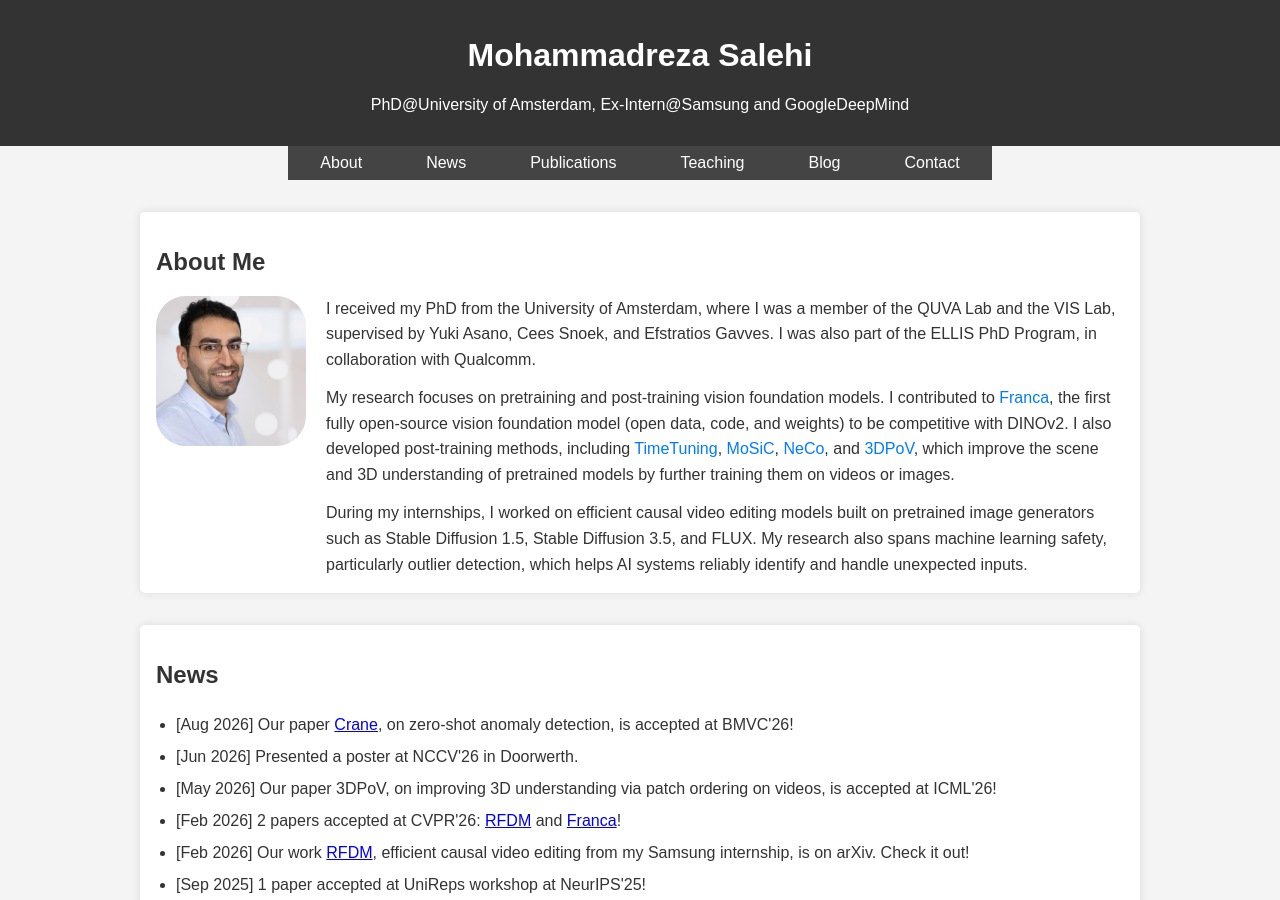
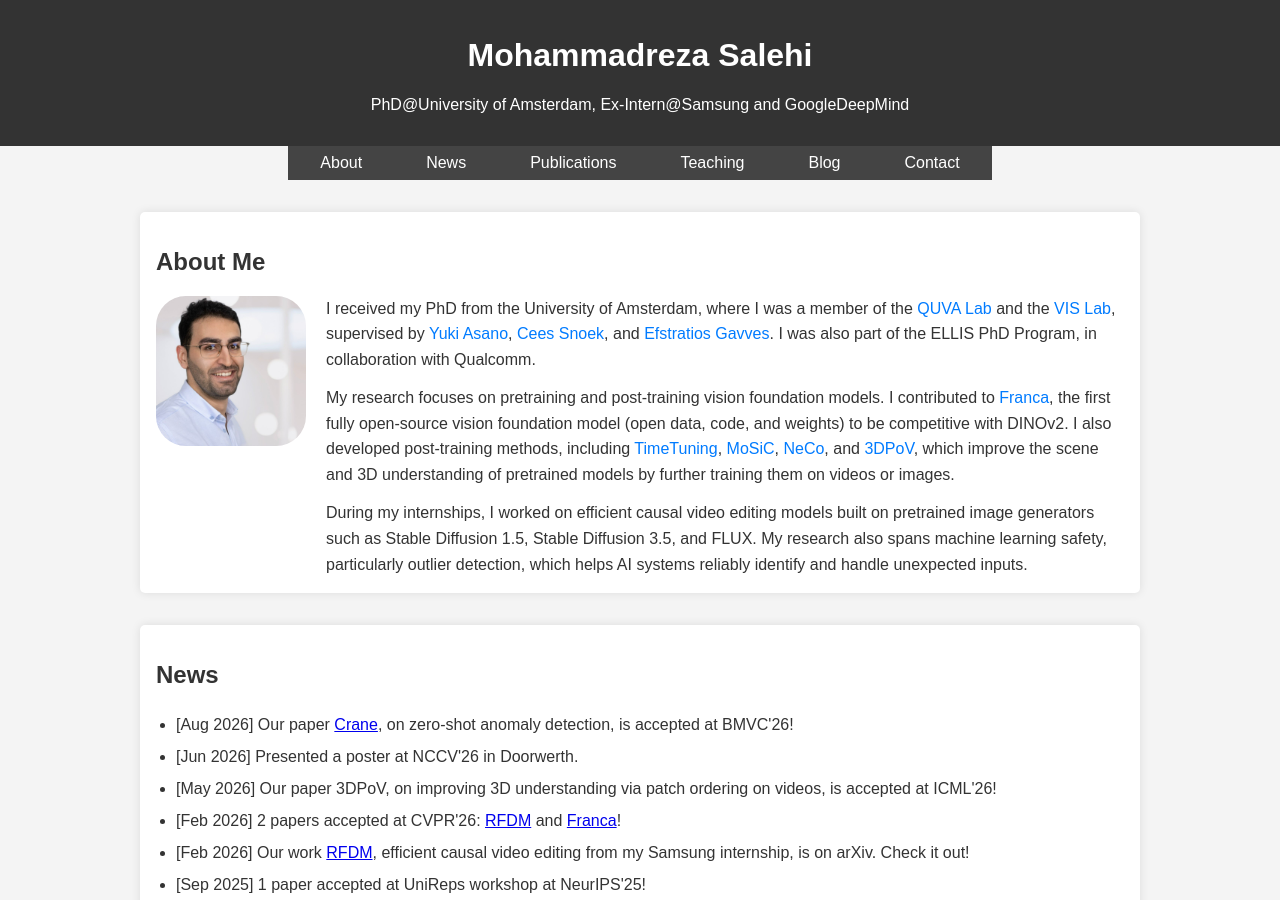
Before and after one commit to SMSD75/SMSD75.github.io, a Jekyll site: the page index.html, which Jekyll copies as it is, in a window 1280 px wide and 900 px high. Built offline with Jekyll 4.4.1, drawn with Linux system fonts in a browser that asks for light colours; part of the change alters nothing that is shown.

```diff
--- a/index.html
+++ b/index.html
@@ -31,7 +31,7 @@
             <div class="about-content">
                 <img src="images/me_1.jpg" alt="Mohammadreza Salehi" class="about-image"></img>
                 <div class="about-text">
-                    <p>I received my PhD from the University of Amsterdam, where I was a member of the QUVA Lab and the VIS Lab, supervised by Yuki Asano, Cees Snoek, and Efstratios Gavves. I was also part of the ELLIS PhD Program, in collaboration with Qualcomm.</p>
+                    <p>I received my PhD from the University of Amsterdam, where I was a member of the <a href="https://ivi.fnwi.uva.nl/quva/">QUVA Lab</a> and the <a href="https://ivi.fnwi.uva.nl/vislab/">VIS Lab</a>, supervised by <a href="https://yukimasano.github.io/">Yuki Asano</a>, <a href="https://www.ceessnoek.info/">Cees Snoek</a>, and <a href="https://www.egavves.com/">Efstratios Gavves</a>. I was also part of the ELLIS PhD Program, in collaboration with Qualcomm.</p>
                     <p>My research focuses on pretraining and post-training vision foundation models. I contributed to <a href="https://arxiv.org/abs/2507.14137">Franca</a>, the first fully open-source vision foundation model (open data, code, and weights) to be competitive with DINOv2. I also developed post-training methods, including <a href="https://arxiv.org/abs/2308.11796">TimeTuning</a>, <a href="https://arxiv.org/abs/2506.08694">MoSiC</a>, <a href="https://arxiv.org/abs/2408.11054">NeCo</a>, and <a href="https://github.com/Ioana-Simion/3DPoV">3DPoV</a>, which improve the scene and 3D understanding of pretrained models by further training them on videos or images.</p>
                     <p>During my internships, I worked on efficient causal video editing models built on pretrained image generators such as Stable Diffusion 1.5, Stable Diffusion 3.5, and FLUX. My research also spans machine learning safety, particularly outlier detection, which helps AI systems reliably identify and handle unexpected inputs.</p>
                 </div>
```
